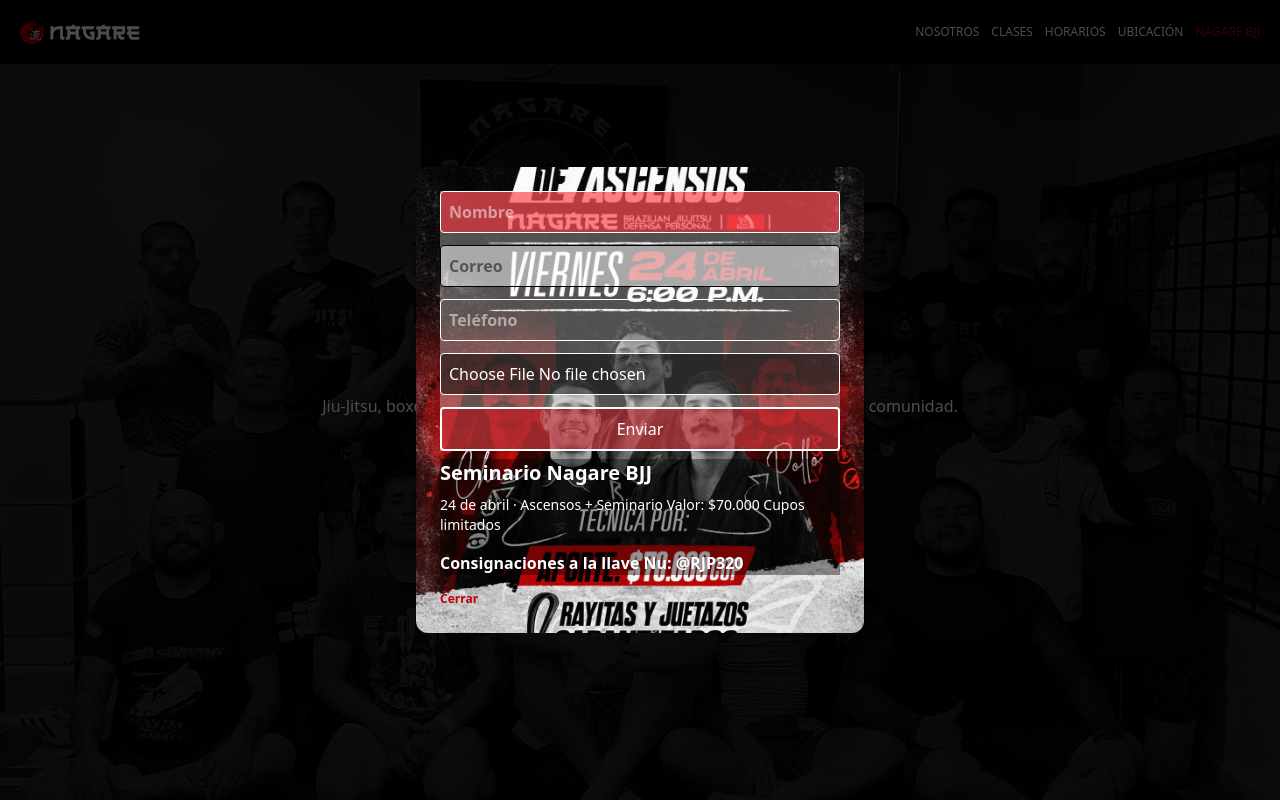
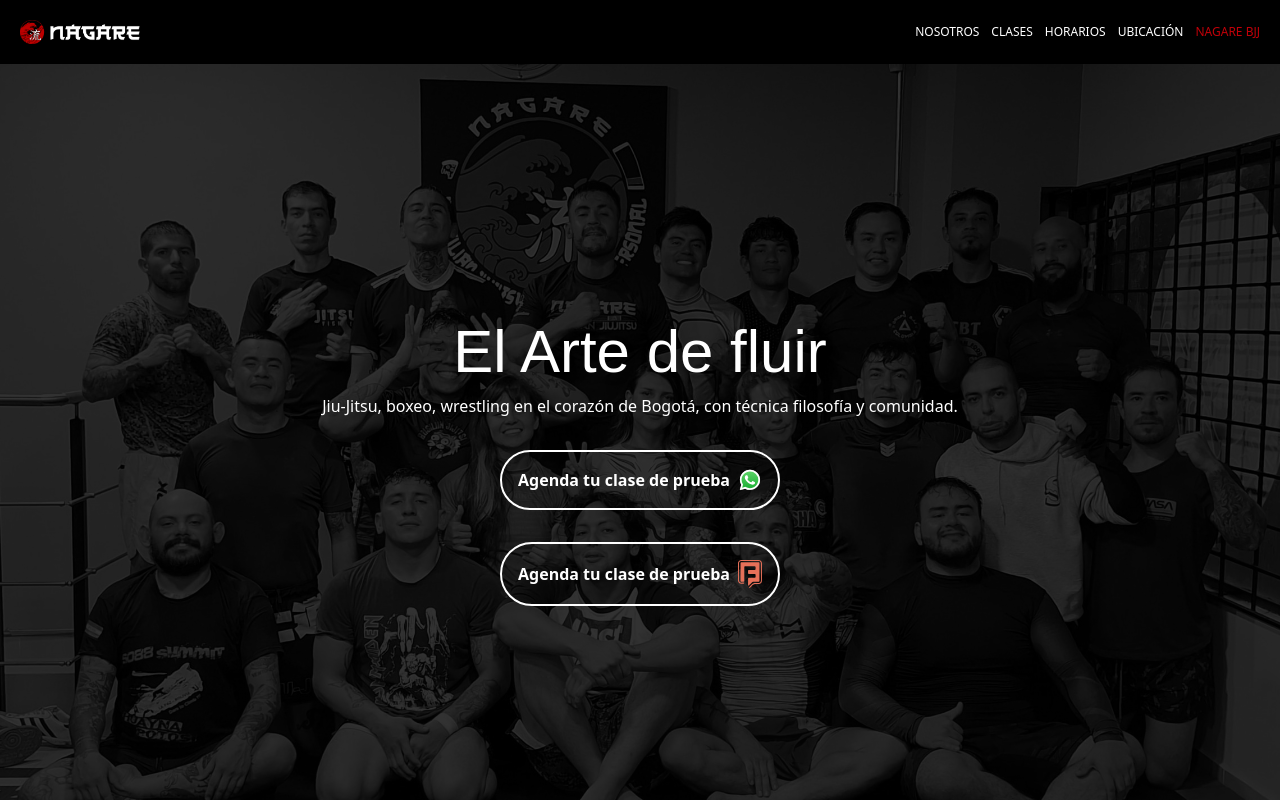
Before and after one commit to Ladiega/Nagarebjj, a Next.js app: page / in a window 1280 px wide. Shown: the top 800 px of the page. Built offline with nearby package versions, Linux system fonts and the light colour scheme; a web font is replaced by a local one.

Commit message:
layout update

```diff
--- a/src/app/layout.tsx
+++ b/src/app/layout.tsx
@@ -6,7 +6,7 @@
 import Navbar from "@/components/Navbar";
 import Footer from "@/components/Footer";
 
-import LeadModal from "@/components/LeadModal";
+// import LeadModal from "@/components/LeadModal";
 
 const climate = Climate_Crisis({
   subsets: ["latin"],
@@ -46,7 +46,7 @@
       <body
         className={`${geistSans.variable} ${geistMono.variable} ${anton.variable} ${climate.variable} antialiased bg-black`}
       >
-        <LeadModal />
+        {/* <LeadModal /> */}
         <Navbar />
         {children}
         <Footer />
```
